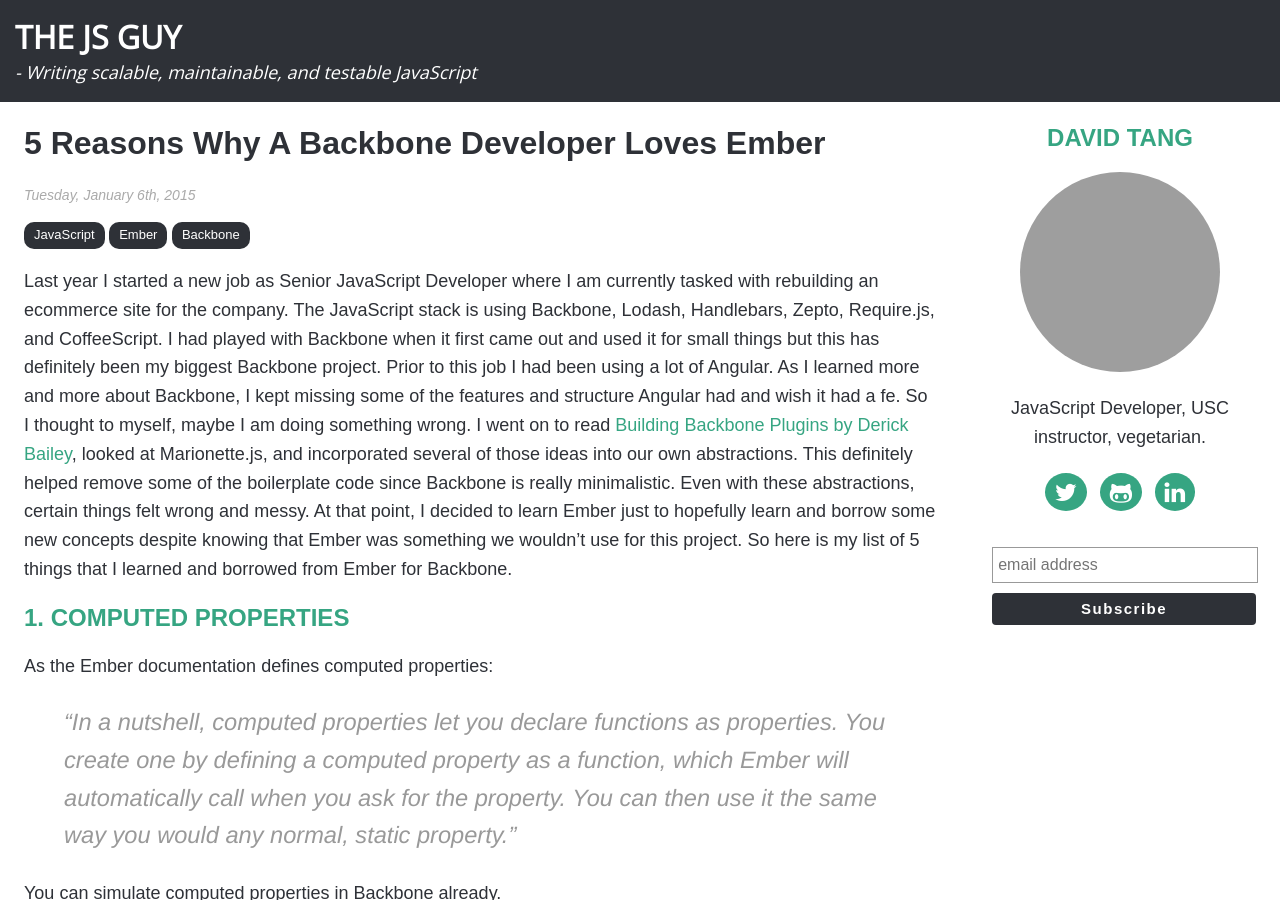
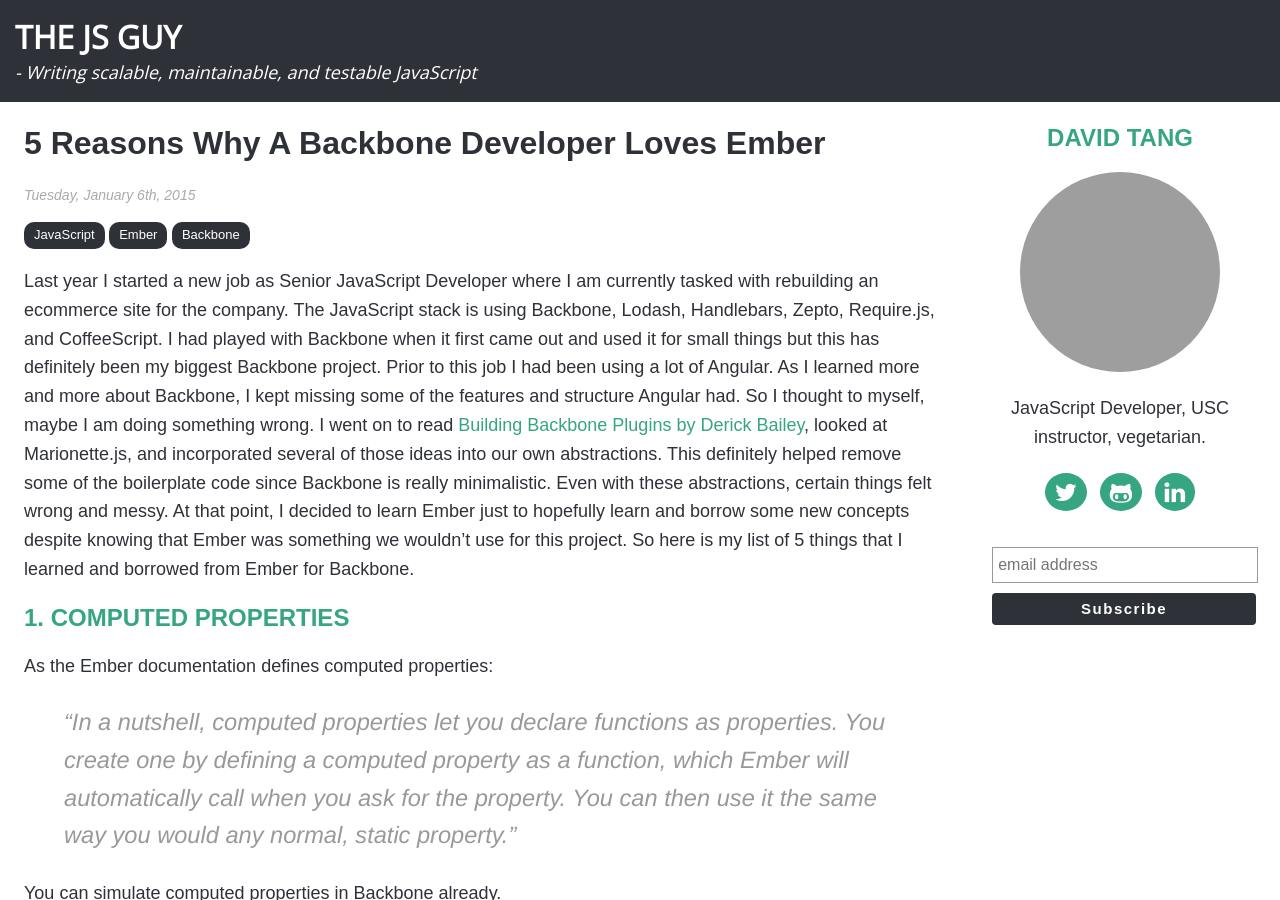
Before and after one commit to iamdtang/skaterdav85.github.io, a Jekyll site: the page built from _posts/2015-01-06-5-reasons-why-a-backbone-developer-loves-ember.md, in a window 1280 px wide and 900 px high. Built offline with Jekyll 4.4.1, drawn with Linux system fonts in a browser that asks for light colours; nearby versions of some CDN libraries; Markdown is read by kramdown in place of the engine named in the settings; comment, search, counter and statistics services are not loaded; grey boxes are pictures that could not be loaded.

Commit message:
Update 2015-01-06-5-reasons-why-a-backbone-developer-loves-ember.md

```diff
--- a/_posts/2015-01-06-5-reasons-why-a-backbone-developer-loves-ember.md
+++ b/_posts/2015-01-06-5-reasons-why-a-backbone-developer-loves-ember.md
@@ -6,7 +6,7 @@ categories: ['JavaScript', 'Ember', 'Backbone']
 keywords: Ember vs Backbone, Ember.js vs Backbone.js, Ember techniques for Backbone, Backbone computed properties, Backbone data store, Ember with Backbone, Backbone best practices, Ember.js, Ember, Backbone, Backbone
 ---
 
-Last year I started a new job as Senior JavaScript Developer where I am currently tasked with rebuilding an ecommerce site for the company. The JavaScript stack is using Backbone, Lodash, Handlebars, Zepto, Require.js, and CoffeeScript. I had played with Backbone when it first came out and used it for small things but this has definitely been my biggest Backbone project. Prior to this job I had been using a lot of Angular. As I learned more and more about Backbone, I kept missing some of the features and structure Angular had and wish it had a fe. So I thought to myself, maybe I am doing something wrong. I went on to read [Building Backbone Plugins by Derick Bailey](https://leanpub.com/building-backbone-plugins), looked at Marionette.js, and incorporated several of those ideas into our own abstractions. This definitely helped remove some of the boilerplate code since Backbone is really minimalistic. Even with these abstractions, certain things felt wrong and messy. At that point, I decided to learn Ember just to hopefully learn and borrow some new concepts despite knowing that Ember was something we wouldn't use for this project. So here is my list of 5 things that I learned and borrowed from Ember for Backbone.
+Last year I started a new job as Senior JavaScript Developer where I am currently tasked with rebuilding an ecommerce site for the company. The JavaScript stack is using Backbone, Lodash, Handlebars, Zepto, Require.js, and CoffeeScript. I had played with Backbone when it first came out and used it for small things but this has definitely been my biggest Backbone project. Prior to this job I had been using a lot of Angular. As I learned more and more about Backbone, I kept missing some of the features and structure Angular had. So I thought to myself, maybe I am doing something wrong. I went on to read [Building Backbone Plugins by Derick Bailey](https://leanpub.com/building-backbone-plugins), looked at Marionette.js, and incorporated several of those ideas into our own abstractions. This definitely helped remove some of the boilerplate code since Backbone is really minimalistic. Even with these abstractions, certain things felt wrong and messy. At that point, I decided to learn Ember just to hopefully learn and borrow some new concepts despite knowing that Ember was something we wouldn't use for this project. So here is my list of 5 things that I learned and borrowed from Ember for Backbone.
 
 ## 1. Computed Properties
 
```
